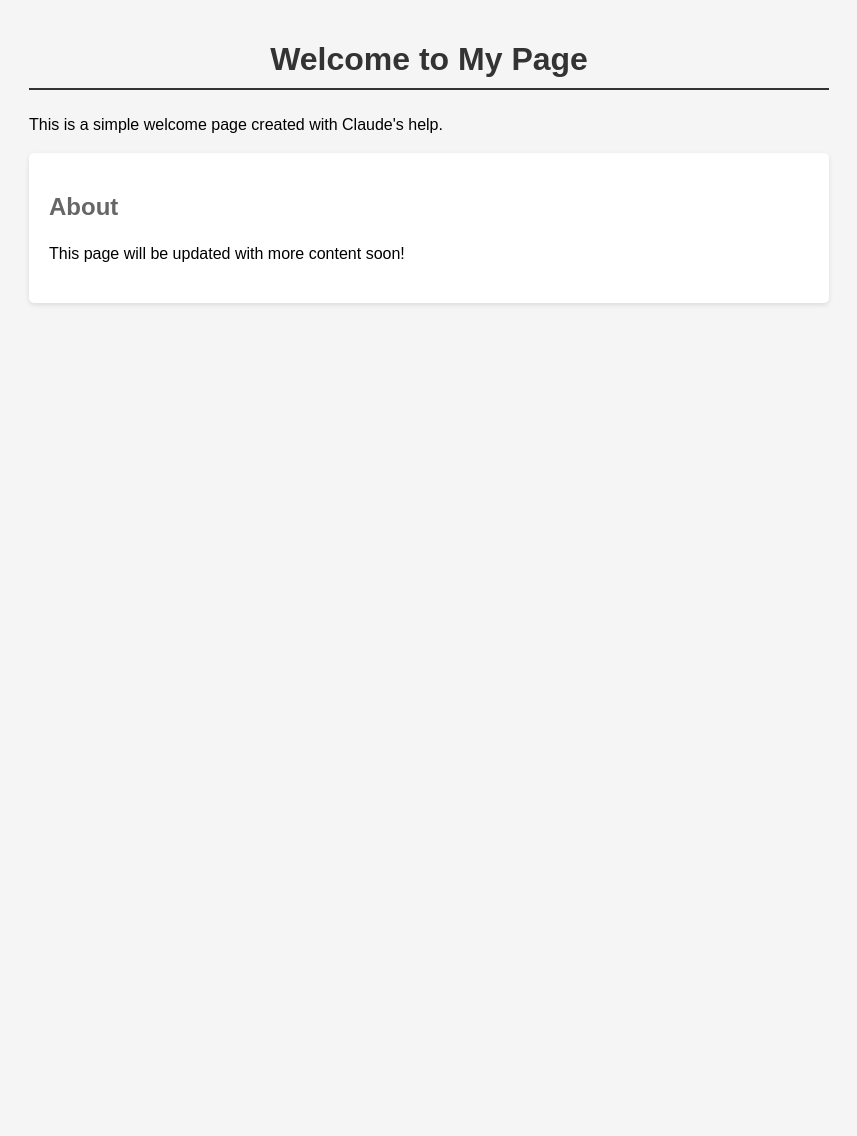
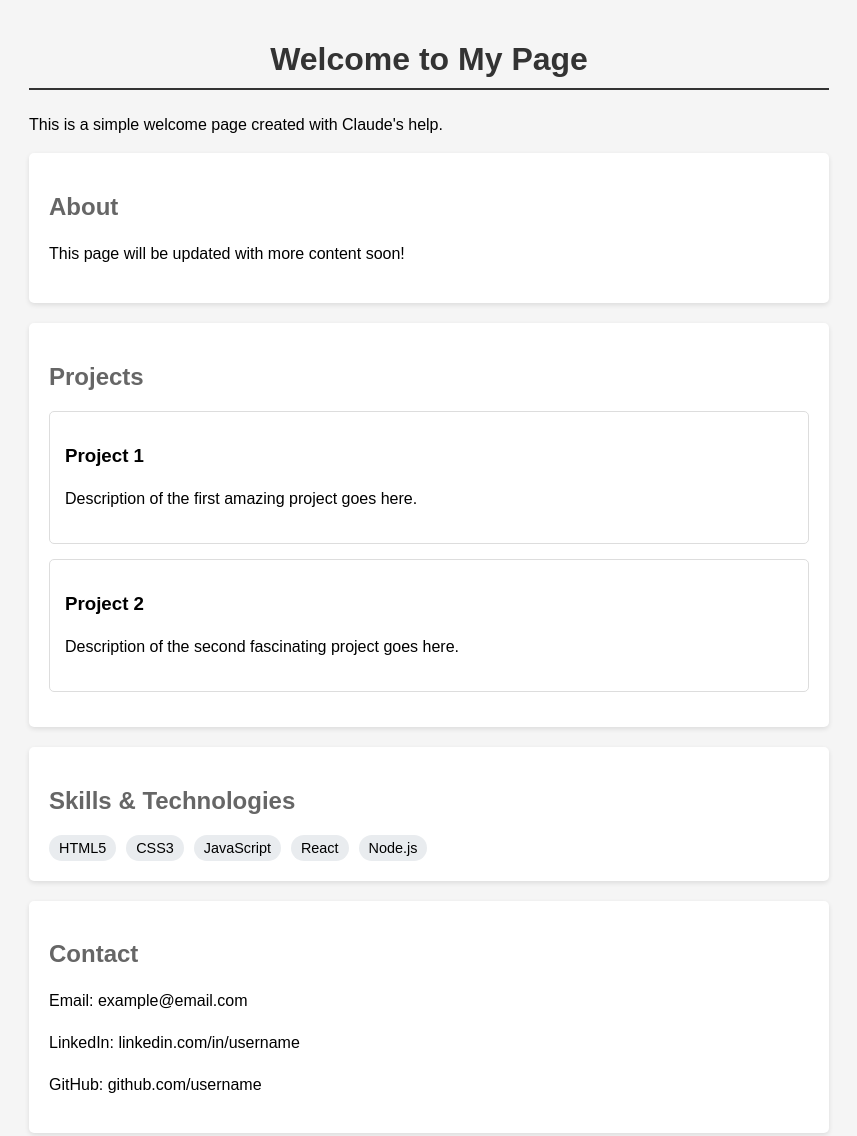
Before and after one commit to arshvayu7/claude-test, a plain HTML site: page index.html in a window 1280 px wide. Shown: the whole page, without its empty margins (211-1068 px from the left). Before the commit the page ends 800 px from the top, so only its background shows below. Drawn offline with Linux system fonts and the light colour scheme.

Commit message:
Add new sections to the page

```diff
--- a/index.html
+++ b/index.html
@@ -23,6 +23,7 @@
             padding: 20px;
             border-radius: 5px;
             box-shadow: 0 2px 5px rgba(0,0,0,0.1);
+            margin-bottom: 20px;
         }
         h2 {
             color: #666;
@@ -30,14 +31,62 @@
         p {
             line-height: 1.6;
         }
+        .skills-list {
+            display: flex;
+            flex-wrap: wrap;
+            gap: 10px;
+        }
+        .skill-tag {
+            background-color: #e9ecef;
+            padding: 5px 10px;
+            border-radius: 15px;
+            font-size: 0.9em;
+        }
+        .project-card {
+            border: 1px solid #ddd;
+            padding: 15px;
+            margin-bottom: 15px;
+            border-radius: 5px;
+        }
     </style>
 </head>
 <body>
     <h1>Welcome to My Page</h1>
     <p>This is a simple welcome page created with Claude's help.</p>
+
     <div class="content">
         <h2>About</h2>
         <p>This page will be updated with more content soon!</p>
     </div>
+
+    <div class="content">
+        <h2>Projects</h2>
+        <div class="project-card">
+            <h3>Project 1</h3>
+            <p>Description of the first amazing project goes here.</p>
+        </div>
+        <div class="project-card">
+            <h3>Project 2</h3>
+            <p>Description of the second fascinating project goes here.</p>
+        </div>
+    </div>
+
+    <div class="content">
+        <h2>Skills & Technologies</h2>
+        <div class="skills-list">
+            <span class="skill-tag">HTML5</span>
+            <span class="skill-tag">CSS3</span>
+            <span class="skill-tag">JavaScript</span>
+            <span class="skill-tag">React</span>
+            <span class="skill-tag">Node.js</span>
+        </div>
+    </div>
+
+    <div class="content">
+        <h2>Contact</h2>
+        <p>Email: example@email.com</p>
+        <p>LinkedIn: linkedin.com/in/username</p>
+        <p>GitHub: github.com/username</p>
+    </div>
 </body>
 </html>
```
